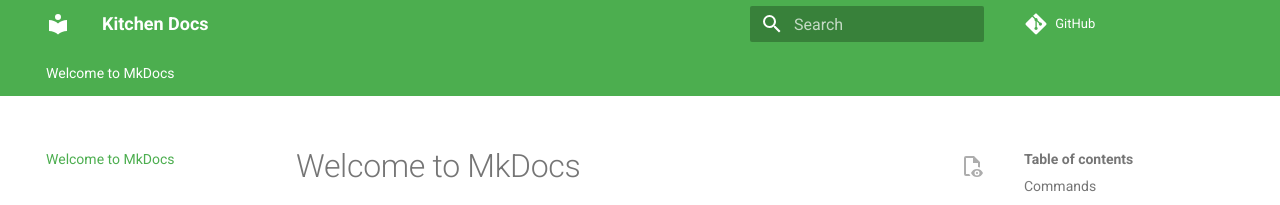
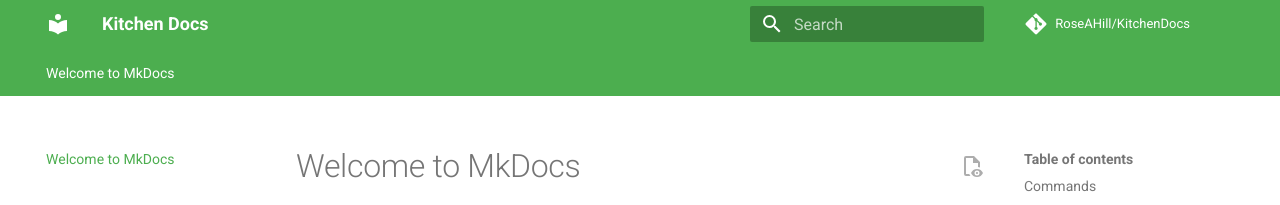
Before and after one commit to RoseAHill/KitchenDocs, an MkDocs documentation site: the page built from docs/index.md, in a window 1280 px wide. Shown: the top 205 px of the page. Built offline with MkDocs 1.6.1 and Material for MkDocs 9.7.7, drawn with Linux system fonts in a browser that asks for light colours; comment, search, counter and statistics services are not loaded.

Commit message:
add repo name in settings

```diff
--- a/mkdocs.yml
+++ b/mkdocs.yml
@@ -40,4 +40,5 @@
       name: Contact Rosie via email
 copyright: Copyright &copy; 2016 - 2025 Rosie A Hill
 repo_url: https://github.com/RoseAHill/KitchenDocs
+repo_name: RoseAHill/KitchenDocs
 edit_uri: edit/main/docs
```
